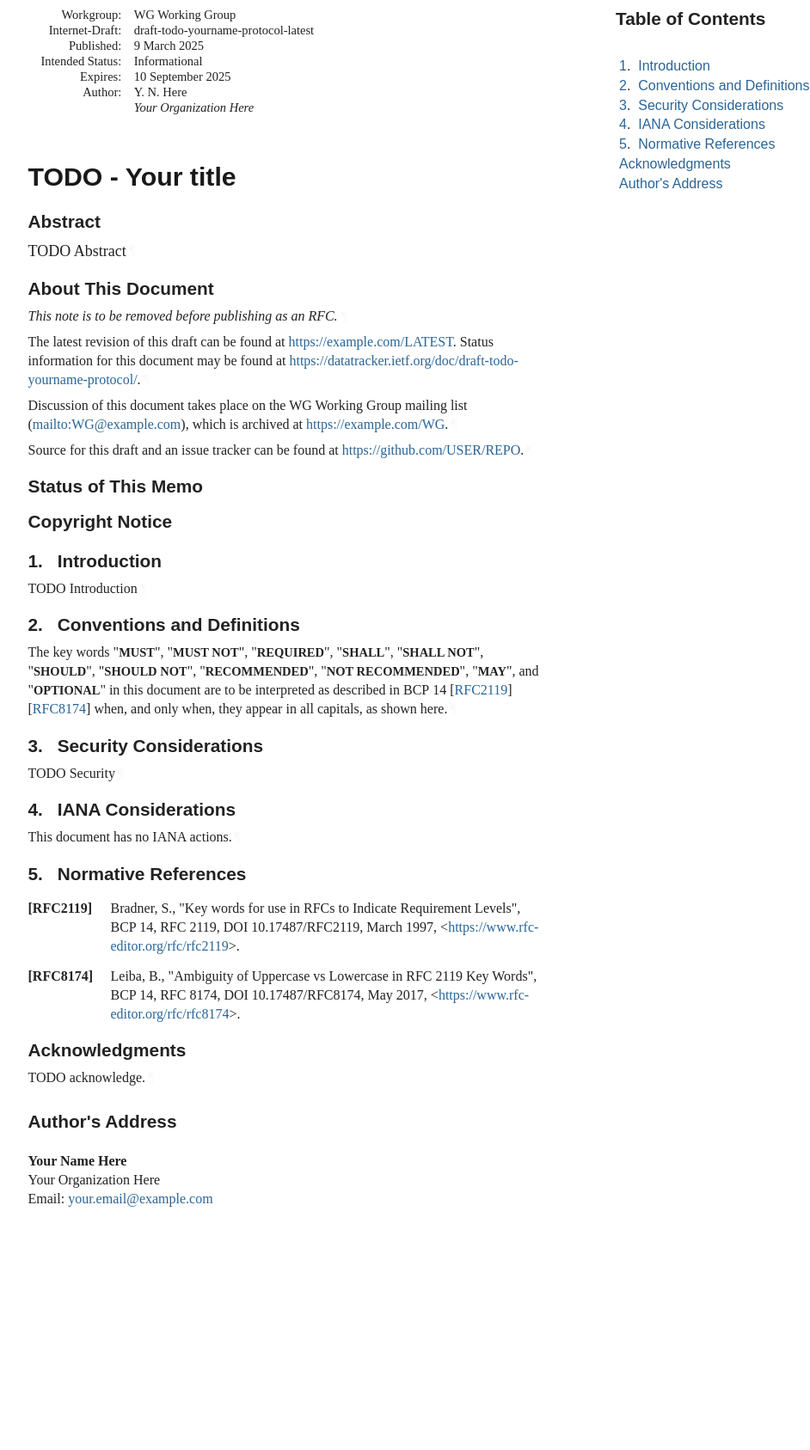
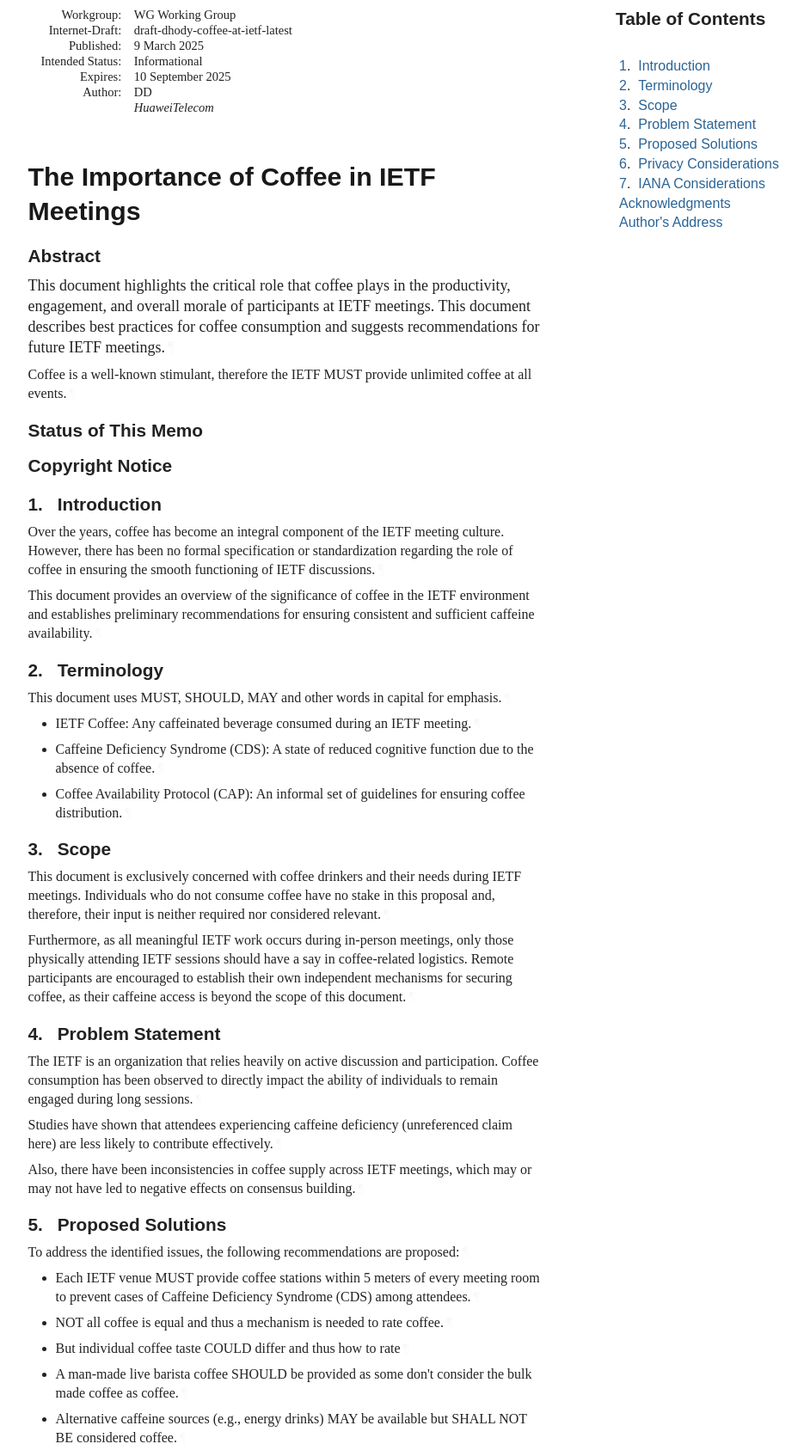
Before and after one commit to dhruvdhody/draft-dhody-coffee-at-ietf, a plain HTML site: page draft-dhody-coffee-at-ietf.html in a window 1280 px wide. Shown: the part 67-1754 px from the top of the page at 86% size, without its empty margins (92-1034 px from the left). Before the commit the page ends 1564 px from the top, so only its background shows below. Drawn offline with Linux system fonts and the light colour scheme; a web font is replaced by a local one.

Commit message:
Script updating gh-pages from 125e670. [ci skip]

```diff
--- a/draft-todo-yourname-protocol.html
+++ b/draft-dhody-coffee-at-ietf.html
@@ -4,16 +4,16 @@
 <meta charset="utf-8">
 <meta content="Common,Latin" name="scripts">
 <meta content="initial-scale=1.0" name="viewport">
-<title>TODO - Your title</title>
-<meta content="Your Name Here" name="author">
+<title>The Importance of Coffee in IETF Meetings</title>
+<meta content="DD" name="author">
 <meta content="
-       TODO Abstract
+       This document highlights the critical role that coffee plays in the productivity, engagement, and overall morale of participants at IETF meetings. This document describes best practices for coffee consumption and suggests recommendations for future IETF meetings.
+       Coffee is a well-known stimulant, therefore the IETF MUST provide unlimited coffee at all events.
     " name="description">
 <meta content="xml2rfc 3.28.0" name="generator">
-<meta content="next generation" name="keyword">
-<meta content="unicorn" name="keyword">
-<meta content="sparkling distributed ledger" name="keyword">
-<meta content="draft-todo-yourname-protocol-latest" name="ietf.draft">
+<meta content="CDS" name="keyword">
+<meta content="CAP" name="keyword">
+<meta content="draft-dhody-coffee-at-ietf-latest" name="ietf.draft">
 <!-- Generator version information:
   xml2rfc 3.28.0
     Python 3.12.9
@@ -29,7 +29,7 @@
     setuptools 70.3.0
     wcwidth 0.2.13
 -->
-<link href="draft-todo-yourname-protocol.xml" rel="alternate" type="application/rfc+xml">
+<link href="draft-dhody-coffee-at-ietf.xml" rel="alternate" type="application/rfc+xml">
 <link href="#copyright" rel="license">
 <style type="text/css">@font-face {
   font-family: 'Lora';
@@ -1045,11 +1045,11 @@ svg :is([fill="white"], [fill^="#fff"]) {
 <table class="ears">
 <thead><tr>
 <td class="left">Internet-Draft</td>
-<td class="center">TODO - Abbreviation</td>
+<td class="center">Coffee</td>
 <td class="right">March 2025</td>
 </tr></thead>
 <tfoot><tr>
-<td class="left">Here</td>
+<td class="left">DD</td>
 <td class="center">Expires 10 September 2025</td>
 <td class="right">[Page]</td>
 </tr></tfoot>
@@ -1060,7 +1060,7 @@ svg :is([fill="white"], [fill^="#fff"]) {
 <dt class="label-workgroup">Workgroup:</dt>
 <dd class="workgroup">WG Working Group</dd>
 <dt class="label-internet-draft">Internet-Draft:</dt>
-<dd class="internet-draft">draft-todo-yourname-protocol-latest</dd>
+<dd class="internet-draft">draft-dhody-coffee-at-ietf-latest</dd>
 <dt class="label-published">Published:</dt>
 <dd class="published">
 <time datetime="2025-03-09" class="published">9 March 2025</time>
@@ -1072,31 +1072,17 @@ svg :is([fill="white"], [fill^="#fff"]) {
 <dt class="label-authors">Author:</dt>
 <dd class="authors">
 <div class="author">
-      <div class="author-name">Y. N. Here</div>
-<div class="org">Your Organization Here</div>
+      <div class="author-name">DD</div>
+<div class="org">HuaweiTelecom</div>
 </div>
 </dd>
 </dl>
 </div>
-<h1 id="title">TODO - Your title</h1>
+<h1 id="title">The Importance of Coffee in IETF Meetings</h1>
 <section id="section-abstract">
       <h2 id="abstract"><a href="#abstract" class="selfRef">Abstract</a></h2>
-<p id="section-abstract-1">TODO Abstract<a href="#section-abstract-1" class="pilcrow">¶</a></p>
-</section>
-<section class="note rfcEditorRemove" id="section-note.1">
-      <h2 id="name-about-this-document">
-<a href="#name-about-this-document" class="section-name selfRef">About This Document</a>
-      </h2>
-<p id="section-note.1-1">This note is to be removed before publishing as an RFC.<a href="#section-note.1-1" class="pilcrow">¶</a></p>
-<p id="section-note.1-2">
-        The latest revision of this draft can be found at <span><a href="https://example.com/LATEST">https://example.com/LATEST</a></span>.
-        Status information for this document may be found at <span><a href="https://datatracker.ietf.org/doc/draft-todo-yourname-protocol/">https://datatracker.ietf.org/doc/draft-todo-yourname-protocol/</a></span>.<a href="#section-note.1-2" class="pilcrow">¶</a></p>
-<p id="section-note.1-3">
-        Discussion of this document takes place on the
-        WG Working Group mailing list (<span><a href="mailto:WG@example.com">mailto:WG@example.com</a></span>),
-        which is archived at <span><a href="https://example.com/WG">https://example.com/WG</a></span>.<a href="#section-note.1-3" class="pilcrow">¶</a></p>
-<p id="section-note.1-4">Source for this draft and an issue tracker can be found at
-        <span><a href="https://github.com/USER/REPO">https://github.com/USER/REPO</a></span>.<a href="#section-note.1-4" class="pilcrow">¶</a></p>
+<p id="section-abstract-1">This document highlights the critical role that coffee plays in the productivity, engagement, and overall morale of participants at IETF meetings. This document describes best practices for coffee consumption and suggests recommendations for future IETF meetings.<a href="#section-abstract-1" class="pilcrow">¶</a></p>
+<p id="section-abstract-2">Coffee is a well-known stimulant, therefore the IETF MUST provide unlimited coffee at all events.<a href="#section-abstract-2" class="pilcrow">¶</a></p>
 </section>
 <div id="status-of-memo">
 <section id="section-boilerplate.1">
@@ -1150,22 +1136,28 @@ svg :is([fill="white"], [fill^="#fff"]) {
             <p id="section-toc.1-1.1.1" class="keepWithNext"><a href="#section-1" class="auto internal xref">1</a>.  <a href="#name-introduction" class="internal xref">Introduction</a></p>
 </li>
           <li class="compact toc ulBare ulEmpty" id="section-toc.1-1.2">
-            <p id="section-toc.1-1.2.1" class="keepWithNext"><a href="#section-2" class="auto internal xref">2</a>.  <a href="#name-conventions-and-definitions" class="internal xref">Conventions and Definitions</a></p>
+            <p id="section-toc.1-1.2.1" class="keepWithNext"><a href="#section-2" class="auto internal xref">2</a>.  <a href="#name-terminology" class="internal xref">Terminology</a></p>
 </li>
           <li class="compact toc ulBare ulEmpty" id="section-toc.1-1.3">
-            <p id="section-toc.1-1.3.1" class="keepWithNext"><a href="#section-3" class="auto internal xref">3</a>.  <a href="#name-security-considerations" class="internal xref">Security Considerations</a></p>
+            <p id="section-toc.1-1.3.1" class="keepWithNext"><a href="#section-3" class="auto internal xref">3</a>.  <a href="#name-scope" class="internal xref">Scope</a></p>
 </li>
           <li class="compact toc ulBare ulEmpty" id="section-toc.1-1.4">
-            <p id="section-toc.1-1.4.1"><a href="#section-4" class="auto internal xref">4</a>.  <a href="#name-iana-considerations" class="internal xref">IANA Considerations</a></p>
+            <p id="section-toc.1-1.4.1"><a href="#section-4" class="auto internal xref">4</a>.  <a href="#name-problem-statement" class="internal xref">Problem Statement</a></p>
 </li>
           <li class="compact toc ulBare ulEmpty" id="section-toc.1-1.5">
-            <p id="section-toc.1-1.5.1"><a href="#section-5" class="auto internal xref">5</a>.  <a href="#name-normative-references" class="internal xref">Normative References</a></p>
+            <p id="section-toc.1-1.5.1"><a href="#section-5" class="auto internal xref">5</a>.  <a href="#name-proposed-solutions" class="internal xref">Proposed Solutions</a></p>
 </li>
           <li class="compact toc ulBare ulEmpty" id="section-toc.1-1.6">
-            <p id="section-toc.1-1.6.1"><a href="#appendix-A" class="auto internal xref"></a><a href="#name-acknowledgments" class="internal xref">Acknowledgments</a></p>
+            <p id="section-toc.1-1.6.1"><a href="#section-6" class="auto internal xref">6</a>.  <a href="#name-privacy-considerations" class="internal xref">Privacy Considerations</a></p>
 </li>
           <li class="compact toc ulBare ulEmpty" id="section-toc.1-1.7">
-            <p id="section-toc.1-1.7.1"><a href="#appendix-B" class="auto internal xref"></a><a href="#name-authors-address" class="internal xref">Author's Address</a></p>
+            <p id="section-toc.1-1.7.1"><a href="#section-7" class="auto internal xref">7</a>.  <a href="#name-iana-considerations" class="internal xref">IANA Considerations</a></p>
+</li>
+          <li class="compact toc ulBare ulEmpty" id="section-toc.1-1.8">
+            <p id="section-toc.1-1.8.1"><a href="#appendix-A" class="auto internal xref"></a><a href="#name-acknowledgments" class="internal xref">Acknowledgments</a></p>
+</li>
+          <li class="compact toc ulBare ulEmpty" id="section-toc.1-1.9">
+            <p id="section-toc.1-1.9.1"><a href="#appendix-B" class="auto internal xref"></a><a href="#name-authors-address" class="internal xref">Author's Address</a></p>
 </li>
         </ul>
 </nav>
@@ -1176,51 +1168,91 @@ svg :is([fill="white"], [fill^="#fff"]) {
       <h2 id="name-introduction">
 <a href="#section-1" class="section-number selfRef">1. </a><a href="#name-introduction" class="section-name selfRef">Introduction</a>
       </h2>
-<p id="section-1-1">TODO Introduction<a href="#section-1-1" class="pilcrow">¶</a></p>
+<p id="section-1-1">Over the years, coffee has become an integral component of the IETF meeting culture. However, there has been no formal specification or standardization regarding the role of coffee in ensuring the smooth functioning of IETF discussions.<a href="#section-1-1" class="pilcrow">¶</a></p>
+<p id="section-1-2">This document provides an overview of the significance of coffee in the IETF environment and establishes preliminary recommendations for ensuring consistent and sufficient caffeine availability.<a href="#section-1-2" class="pilcrow">¶</a></p>
 </section>
 </div>
-<div id="conventions-and-definitions">
+<div id="terminology">
 <section id="section-2">
-      <h2 id="name-conventions-and-definitions">
-<a href="#section-2" class="section-number selfRef">2. </a><a href="#name-conventions-and-definitions" class="section-name selfRef">Conventions and Definitions</a>
+      <h2 id="name-terminology">
+<a href="#section-2" class="section-number selfRef">2. </a><a href="#name-terminology" class="section-name selfRef">Terminology</a>
       </h2>
-<p id="section-2-1">The key words "<span class="bcp14">MUST</span>", "<span class="bcp14">MUST NOT</span>", "<span class="bcp14">REQUIRED</span>", "<span class="bcp14">SHALL</span>", "<span class="bcp14">SHALL NOT</span>", "<span class="bcp14">SHOULD</span>", "<span class="bcp14">SHOULD NOT</span>", "<span class="bcp14">RECOMMENDED</span>", "<span class="bcp14">NOT RECOMMENDED</span>",
-"<span class="bcp14">MAY</span>", and "<span class="bcp14">OPTIONAL</span>" in this document are to be interpreted as
-described in BCP 14 <span>[<a href="#RFC2119" class="cite xref">RFC2119</a>]</span> <span>[<a href="#RFC8174" class="cite xref">RFC8174</a>]</span> when, and only when, they
-appear in all capitals, as shown here.<a href="#section-2-1" class="pilcrow">¶</a></p>
+<p id="section-2-1">This document uses MUST, SHOULD, MAY and other words in capital for emphasis.<a href="#section-2-1" class="pilcrow">¶</a></p>
+<ul class="normal">
+<li class="normal" id="section-2-2.1">
+          <p id="section-2-2.1.1">IETF Coffee: Any caffeinated beverage consumed during an IETF meeting.<a href="#section-2-2.1.1" class="pilcrow">¶</a></p>
+</li>
+        <li class="normal" id="section-2-2.2">
+          <p id="section-2-2.2.1">Caffeine Deficiency Syndrome (CDS): A state of reduced cognitive function due to the absence of coffee.<a href="#section-2-2.2.1" class="pilcrow">¶</a></p>
+</li>
+        <li class="normal" id="section-2-2.3">
+          <p id="section-2-2.3.1">Coffee Availability Protocol (CAP): An informal set of guidelines for ensuring coffee distribution.<a href="#section-2-2.3.1" class="pilcrow">¶</a></p>
+</li>
+      </ul>
 </section>
 </div>
-<div id="security-considerations">
+<div id="scope">
 <section id="section-3">
-      <h2 id="name-security-considerations">
-<a href="#section-3" class="section-number selfRef">3. </a><a href="#name-security-considerations" class="section-name selfRef">Security Considerations</a>
+      <h2 id="name-scope">
+<a href="#section-3" class="section-number selfRef">3. </a><a href="#name-scope" class="section-name selfRef">Scope</a>
       </h2>
-<p id="section-3-1">TODO Security<a href="#section-3-1" class="pilcrow">¶</a></p>
+<p id="section-3-1">This document is exclusively concerned with coffee drinkers and their needs during IETF meetings. Individuals who do not consume coffee have no stake in this proposal and, therefore, their input is neither required nor considered relevant.<a href="#section-3-1" class="pilcrow">¶</a></p>
+<p id="section-3-2">Furthermore, as all meaningful IETF work occurs during in-person meetings, only those physically attending IETF sessions should have a say in coffee-related logistics. Remote participants are encouraged to establish their own independent mechanisms for securing coffee, as their caffeine access is beyond the scope of this document.<a href="#section-3-2" class="pilcrow">¶</a></p>
+</section>
+</div>
+<div id="problem-statement">
+<section id="section-4">
+      <h2 id="name-problem-statement">
+<a href="#section-4" class="section-number selfRef">4. </a><a href="#name-problem-statement" class="section-name selfRef">Problem Statement</a>
+      </h2>
+<p id="section-4-1">The IETF is an organization that relies heavily on active discussion and participation. Coffee consumption has been observed to directly impact the ability of individuals to remain engaged during long sessions.<a href="#section-4-1" class="pilcrow">¶</a></p>
+<p id="section-4-2">Studies have shown that attendees experiencing caffeine deficiency (unreferenced claim here) are less likely to contribute effectively.<a href="#section-4-2" class="pilcrow">¶</a></p>
+<p id="section-4-3">Also, there have been inconsistencies in coffee supply across IETF meetings, which may or may not have led to negative effects on consensus building.<a href="#section-4-3" class="pilcrow">¶</a></p>
+</section>
+</div>
+<div id="proposed-solutions">
+<section id="section-5">
+      <h2 id="name-proposed-solutions">
+<a href="#section-5" class="section-number selfRef">5. </a><a href="#name-proposed-solutions" class="section-name selfRef">Proposed Solutions</a>
+      </h2>
+<p id="section-5-1">To address the identified issues, the following recommendations are proposed:<a href="#section-5-1" class="pilcrow">¶</a></p>
+<ul class="normal">
+<li class="normal" id="section-5-2.1">
+          <p id="section-5-2.1.1">Each IETF venue MUST provide coffee stations within 5 meters of every meeting room to prevent cases of Caffeine Deficiency Syndrome (CDS) among attendees.<a href="#section-5-2.1.1" class="pilcrow">¶</a></p>
+</li>
+        <li class="normal" id="section-5-2.2">
+          <p id="section-5-2.2.1">NOT all coffee is equal and thus a mechanism is needed to rate coffee.<a href="#section-5-2.2.1" class="pilcrow">¶</a></p>
+</li>
+        <li class="normal" id="section-5-2.3">
+          <p id="section-5-2.3.1">But individual coffee taste COULD differ and thus how to rate<a href="#section-5-2.3.1" class="pilcrow">¶</a></p>
+</li>
+        <li class="normal" id="section-5-2.4">
+          <p id="section-5-2.4.1">A man-made live barista coffee SHOULD be provided as some don't consider the bulk made coffee as coffee.<a href="#section-5-2.4.1" class="pilcrow">¶</a></p>
+</li>
+        <li class="normal" id="section-5-2.5">
+          <p id="section-5-2.5.1">Alternative caffeine sources (e.g., energy drinks) MAY be available but SHALL NOT BE considered coffee.<a href="#section-5-2.5.1" class="pilcrow">¶</a></p>
+</li>
+        <li class="normal" id="section-5-2.6">
+          <p id="section-5-2.6.1">The IETF Secretariat MUST ensure that coffee supply logistics are prioritized and develop a Coffee Availability Protocol (CAP) ensuring a fair and distributed allocation of coffee.<a href="#section-5-2.6.1" class="pilcrow">¶</a></p>
+</li>
+      </ul>
+<p id="section-5-3">Coffee is an essential, yet often overlooked, component of a successful IETF meeting. By ensuring its availability and quality, the IETF can enhance productivity and consensus-building efforts.<a href="#section-5-3" class="pilcrow">¶</a></p>
+</section>
+</div>
+<div id="privacy-considerations">
+<section id="section-6">
+      <h2 id="name-privacy-considerations">
+<a href="#section-6" class="section-number selfRef">6. </a><a href="#name-privacy-considerations" class="section-name selfRef">Privacy Considerations</a>
+      </h2>
+<p id="section-6-1">TODO Security<a href="#section-6-1" class="pilcrow">¶</a></p>
 </section>
 </div>
 <div id="iana-considerations">
-<section id="section-4">
+<section id="section-7">
       <h2 id="name-iana-considerations">
-<a href="#section-4" class="section-number selfRef">4. </a><a href="#name-iana-considerations" class="section-name selfRef">IANA Considerations</a>
+<a href="#section-7" class="section-number selfRef">7. </a><a href="#name-iana-considerations" class="section-name selfRef">IANA Considerations</a>
       </h2>
-<p id="section-4-1">This document has no IANA actions.<a href="#section-4-1" class="pilcrow">¶</a></p>
-</section>
-</div>
-<div id="sec-normative-references">
-<section id="section-5">
-      <h2 id="name-normative-references">
-<a href="#section-5" class="section-number selfRef">5. </a><a href="#name-normative-references" class="section-name selfRef">Normative References</a>
-      </h2>
-<dl class="references">
-<dt id="RFC2119">[RFC2119]</dt>
-      <dd>
-<span class="refAuthor">Bradner, S.</span>, <span class="refTitle">"Key words for use in RFCs to Indicate Requirement Levels"</span>, <span class="seriesInfo">BCP 14</span>, <span class="seriesInfo">RFC 2119</span>, <span class="seriesInfo">DOI 10.17487/RFC2119</span>, <time datetime="1997-03" class="refDate">March 1997</time>, <span>&lt;<a href="https://www.rfc-editor.org/rfc/rfc2119">https://www.rfc-editor.org/rfc/rfc2119</a>&gt;</span>. </dd>
-<dd class="break"></dd>
-<dt id="RFC8174">[RFC8174]</dt>
-    <dd>
-<span class="refAuthor">Leiba, B.</span>, <span class="refTitle">"Ambiguity of Uppercase vs Lowercase in RFC 2119 Key Words"</span>, <span class="seriesInfo">BCP 14</span>, <span class="seriesInfo">RFC 8174</span>, <span class="seriesInfo">DOI 10.17487/RFC8174</span>, <time datetime="2017-05" class="refDate">May 2017</time>, <span>&lt;<a href="https://www.rfc-editor.org/rfc/rfc8174">https://www.rfc-editor.org/rfc/rfc8174</a>&gt;</span>. </dd>
-<dd class="break"></dd>
-</dl>
+<p id="section-7-1">This document has no IANA actions.<a href="#section-7-1" class="pilcrow">¶</a></p>
 </section>
 </div>
 <div id="acknowledgments">
@@ -1228,7 +1260,7 @@ appear in all capitals, as shown here.<a href="#section-2-1" class="pilcrow">¶<
       <h2 id="name-acknowledgments">
 <a href="#name-acknowledgments" class="section-name selfRef">Acknowledgments</a>
       </h2>
-<p id="appendix-A-1">TODO acknowledge.<a href="#appendix-A-1" class="pilcrow">¶</a></p>
+<p id="appendix-A-1">Authors acknowledge coffee is the supreme God.<a href="#appendix-A-1" class="pilcrow">¶</a></p>
 </section>
 </div>
 <div id="authors-addresses">
@@ -1237,11 +1269,11 @@ appear in all capitals, as shown here.<a href="#section-2-1" class="pilcrow">¶<
 <a href="#name-authors-address" class="section-name selfRef">Author's Address</a>
       </h2>
 <address class="vcard">
-        <div dir="auto" class="left"><span class="fn nameRole">Your Name Here</span></div>
-<div dir="auto" class="left"><span class="org">Your Organization Here</span></div>
+        <div dir="auto" class="left"><span class="fn nameRole">DD</span></div>
+<div dir="auto" class="left"><span class="org">HuaweiTelecom</span></div>
 <div class="email">
 <span>Email:</span>
-<a href="mailto:your.email@example.com" class="email">your.email@example.com</a>
+<a href="mailto:contact@huawei.com" class="email">contact@huawei.com</a>
 </div>
 </address>
 </section>
```
Also changed, not shown: index.html (+7 -7 lines), draft-dhody-coffee-at-ietf.txt (added), draft-todo-yourname-protocol.txt (deleted).
